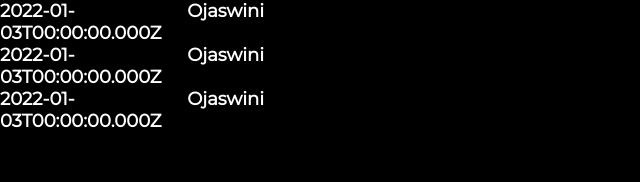
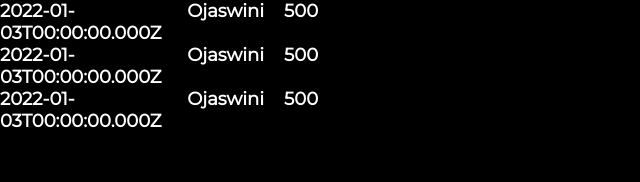
Before and after one commit to itsskofficial/Expense-Tracker, a React (Create React App) app: page / in a window 1280 px wide. Shown: the top 182 px of the page, without its empty margins (0-640 px from the left). Built offline with nearby package versions, Linux system fonts and the light colour scheme.

Commit message:
Dec 1, 2022, 3:46 PM

```diff
--- a/src/components/ExpenseItem.js
+++ b/src/components/ExpenseItem.js
@@ -11,7 +11,7 @@ function ExpenseItem(props) {
                     {props.expense.title}
                 </div>
                 <div className="expense-item-price">
-                    {props.price}
+                    {props.expense.price}
                 </div>
             </div>
         </div>
```
